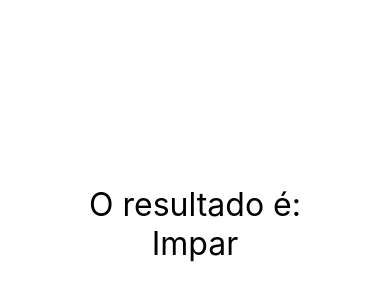
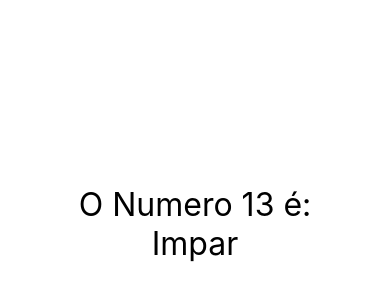
Before and after one commit to xCaio/react-native-exercises, a React Native app: screen / in a window 390 px wide. Shown: the part 198-498 px from the top of the page. Built offline with nearby package versions, Linux system fonts and the light colour scheme.

Commit message:
pratica renderezacao condicional

```diff
--- a/src/App.js
+++ b/src/App.js
@@ -11,7 +11,7 @@ import Contador from "./components/Contador";
 import Pai from "./components/indireta/Pai";
 import ContadorV2 from './components/contador/ContadorV2';
 import ParImpar from "./components/ParImpar";
-
+import CondRel from "./pratica/CondRel";
 export default () => (
     <SafeAreaView style={styles.App}>
 
@@ -35,7 +35,7 @@ export default () => (
         <Contador /> */}
         {/* <Pai/> */}
         {/* <ContadorV2 /> */}
-        <ParImpar num={3}/>
+        <CondRel num={13}/>
 
     </SafeAreaView>
 )
--- /dev/null
+++ b/src/pratica/CondRel.js
@@ -0,0 +1,46 @@
+import React from 'react'
+import {View, Text} from 'react-native'
+import estilo from '../components/estilo'
+
+// export default ({num = 0}) => {
+//     if(num % 2 === 0){
+//         return(
+//             <View>
+//                 <Text style={estilo.txtG}>O numero {num} é:</Text>
+//                 <Text style={estilo.txtG}>Par</Text>
+//             </View>
+//         )
+//     }else{
+//         return(
+//             <View>
+//                 <Text style={estilo.txtG}>O numero {num} é:</Text>
+//                 <Text style={estilo.txtG}>Impar</Text>
+//             </View>
+//         )
+//     }
+
+// }
+export default ({num = 0}) => {
+    return(
+        <View>
+            <Text style={estilo.txtG}>O Numero {num} é:</Text>
+            {num % 2 == 0
+            ? <Text style={estilo.txtG}>Par</Text>
+            : <Text style={estilo.txtG}>Impar</Text>
+            }
+
+        </View>
+    )
+}
+// export default props => {
+//     return(
+//         <View>
+//             <Text style={estilo.txtG}>O Numero {props.num} é:</Text>
+//             {props.num % 2 == 0
+//             ? <Text style={estilo.txtG}>Par</Text>
+//             : <Text style={estilo.txtG}>Impar</Text>
+//             }
+
+//         </View>
+//     )
+// }
```
